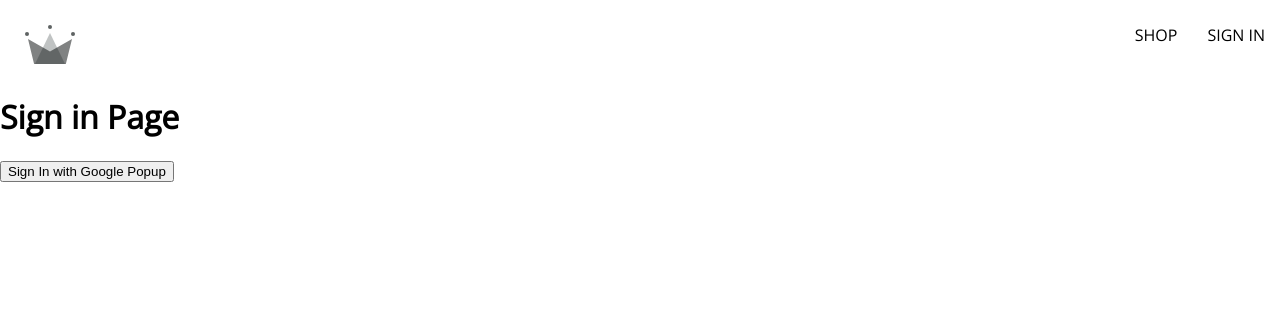
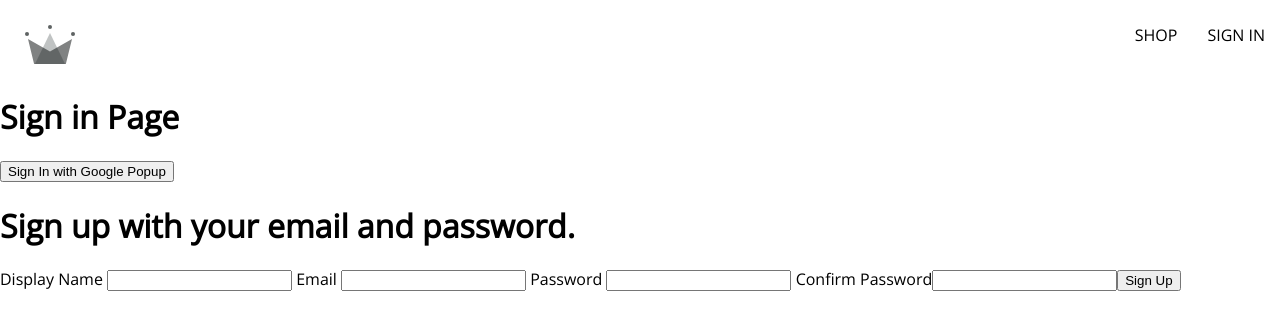
Before and after one commit to BDRunnels/Clothing-Store, a React (Create React App) app: page /sign-in in a window 1280 px wide. Shown: the top 330 px of the page. Built offline with nearby package versions, Linux system fonts and the light colour scheme.

Commit message:
Morning push: sign-up component, more Firebase

```diff
--- /dev/null
+++ b/src/components/sign-up/sign-up-component.jsx
@@ -0,0 +1,80 @@
+import { useState } from 'react';
+
+import { createAuthUserWithEmailAndPassword, createUserDocumentFromAuth } from '../../utils/firebase/firebase.utils';
+
+const defaultFormFields = {
+    displayName: '',
+    email: '',
+    password: '',
+    confirmPassword: ''
+};
+
+const SignUpForm = () => {
+    // Normally could use 4 useState (one for each input)
+    const [formFields, setFormFields] = useState(defaultFormFields)
+    const { displayName, email, password, confirmPassword } = formFields;
+
+    const resetFormFields = () => {
+        setFormFields(defaultFormFields);
+    };
+
+    const handleSubmit = async (event) => {
+        // async bc generating user document inside of an external service
+        event.preventDefault();
+
+        // confirm password matches
+        if ( password !== confirmPassword) {
+            alert("Passwords do not match");
+            return;
+        };
+
+        try {
+            const {user} = await createAuthUserWithEmailAndPassword(email, password); // email and pw are destructured off of formFields object (line 15)
+            // console.log('response user', response.user);
+
+            // const user = response.user
+            console.log('user', user)
+
+            await createUserDocumentFromAuth(user, {displayName});
+            resetFormFields();
+
+        } catch (error) {
+            if (error.code === 'auth/email-already-in-use' ) {
+                alert("Cannot create user; email already in use")
+            } else {
+            console.log("user creation encountered an error", error);
+            };
+        };
+        //
+    };
+
+    const handleChange = (event) => {
+        // const {name, value} = event.target;
+
+        setFormFields({...formFields, [event.target.name]: event.target.value}); // spreading in formFields object and modifying one at a time.
+
+    };
+
+    return (
+        <div>
+            <h1> Sign up with your email and password.</h1>
+            <form onSubmit={handleSubmit}>
+                <label> Display Name </label>
+                <input type="text" required onChange={handleChange} name="displayName" value={displayName}/>
+
+                <label> Email </label>
+                <input type="email" required onChange={handleChange} name="email" value={email}/>
+
+                <label> Password </label>
+                <input type="password" required onChange={handleChange} name="password" value={password}/>
+
+                <label> Confirm Password</label>
+                <input type="password" required onChange={handleChange} name="confirmPassword" value={confirmPassword}/>
+
+                <button type="submit"> Sign Up </button>
+            </form>
+        </div>
+    );
+};
+
+export default SignUpForm;
--- a/src/routes/sign-in/sign-in-component.jsx
+++ b/src/routes/sign-in/sign-in-component.jsx
@@ -1,18 +1,40 @@
-import { signInWithGooglePopup, createUserDocumentFromAuth } from '../../utils/firebase/firebase.utils';
+import { useEffect } from 'react'; // for GOOGLE REDIRECT
+import {getRedirectResult} from 'firebase/auth'; // for GOOGLE REDIRECT
+
+import { auth, signInWithGooglePopup, signInWithGoogleRedirect, createUserDocumentFromAuth } from '../../utils/firebase/firebase.utils';
+import SignUpForm from '../../components/sign-up/sign-up-component';
 
 
 
 const SignIn = () => {
 
+    // for GOOGLE REDIRECT
+    // useEffect(() => {
+    //     async function redirect() {
+    //         const response = await getRedirectResult(auth);
+    //         // console.log(response);
+    //         if (response) {
+    //             const userDocRef = await createUserDocumentFromAuth(response.user);
+    //         }
+    //     };
+
+    //     redirect();
+    // }, []);
+
+    // for GOOGLE POPUP
     const logGoogleUser = async () => {
         const {user} = await signInWithGooglePopup();
         const userDocRef =  await createUserDocumentFromAuth(user)
     };
 
+
+
     return (
         <div>
             <h1> Sign in Page </h1>
             <button onClick={logGoogleUser}> Sign In with Google Popup</button>
+            {/* <button onClick={signInWithGoogleRedirect}> Sign In with Google Redirect </button> */}
+            <SignUpForm />
         </div>
     );
 };
--- a/src/utils/firebase/firebase.utils.js
+++ b/src/utils/firebase/firebase.utils.js
@@ -1,7 +1,7 @@
 // This file is what Google wants.
 
 import { initializeApp } from 'firebase/app';
-import { getAuth, signInWithRedirect, signInWithPopup, GoogleAuthProvider } from 'firebase/auth';
+import { getAuth, signInWithRedirect, signInWithPopup, GoogleAuthProvider, createUserWithEmailAndPassword  } from 'firebase/auth';
 import { getFirestore, doc, getDoc, setDoc } from 'firebase/firestore'; // doc gets data.
 // TODO: Add SDKs for Firebase products that you want to use
 // https://firebase.google.com/docs/web/setup#available-libraries
@@ -19,18 +19,21 @@
   // Initialize Firebase
   const firebaseApp = initializeApp(firebaseConfig);
 
-  const provider = new GoogleAuthProvider(); // will give back a provider instance. GAP is a class; need 'new' keyword. Could have multiple providers.
+  const googleProvider = new GoogleAuthProvider(); // will give back a provider instance. GAP is a class; need 'new' keyword. Could have multiple providers.
 
-  provider.setCustomParameters({
+  googleProvider.setCustomParameters({
     prompt: "select_account" // everytime someone interacts with us, they need to select an account.
   });
 
-  export const auth = getAuth(); // Don't need new - use the same one for every auth instance in the app.
-  export const signInWithGooglePopup = () => signInWithPopup(auth, provider);
+  export const auth = getAuth(); // Don't need new - use the same one for every auth instance in the app. Only way to keep track for 'users' in Firebase.
+  export const signInWithGooglePopup = () => signInWithPopup(auth, googleProvider);
+  export const signInWithGoogleRedirect = () => signInWithRedirect(auth, googleProvider);
 
   export const db = getFirestore();
 
-  export const createUserDocumentFromAuth = async (userAuth) => {
+  export const createUserDocumentFromAuth = async (userAuth, additionalInformation = {}) => {
+    if (!userAuth) return;
+
     const userDocRef = doc(db, 'users', userAuth.uid);
 
     const userSnapshot = await getDoc(userDocRef);
@@ -43,7 +46,8 @@
             await setDoc(userDocRef, {
                 displayName,
                 email,
-                createdAt
+                createdAt,
+                ...additionalInformation,
             });
         } catch (error) {
             console.log('error creating user', error.message);
@@ -59,3 +63,10 @@
 
     // return userDocRef
   };
+
+  export const createAuthUserWithEmailAndPassword = async (email, password) => {
+    // async because we are setting files inside firebase.
+    if ( !email || !password) return;
+
+    return await createUserWithEmailAndPassword(auth, email, password);
+  };
```
